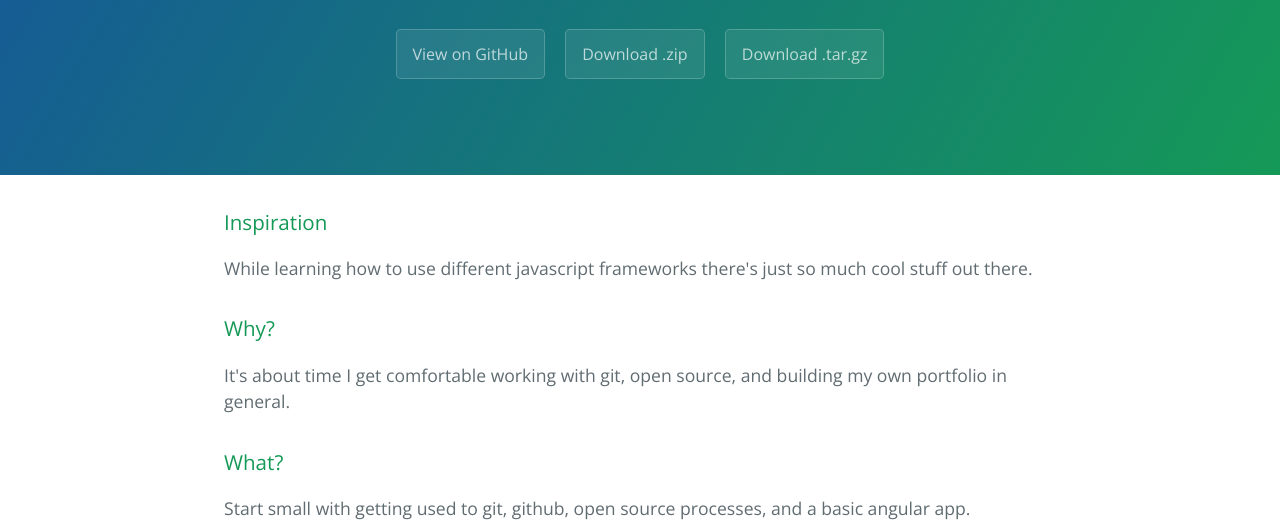
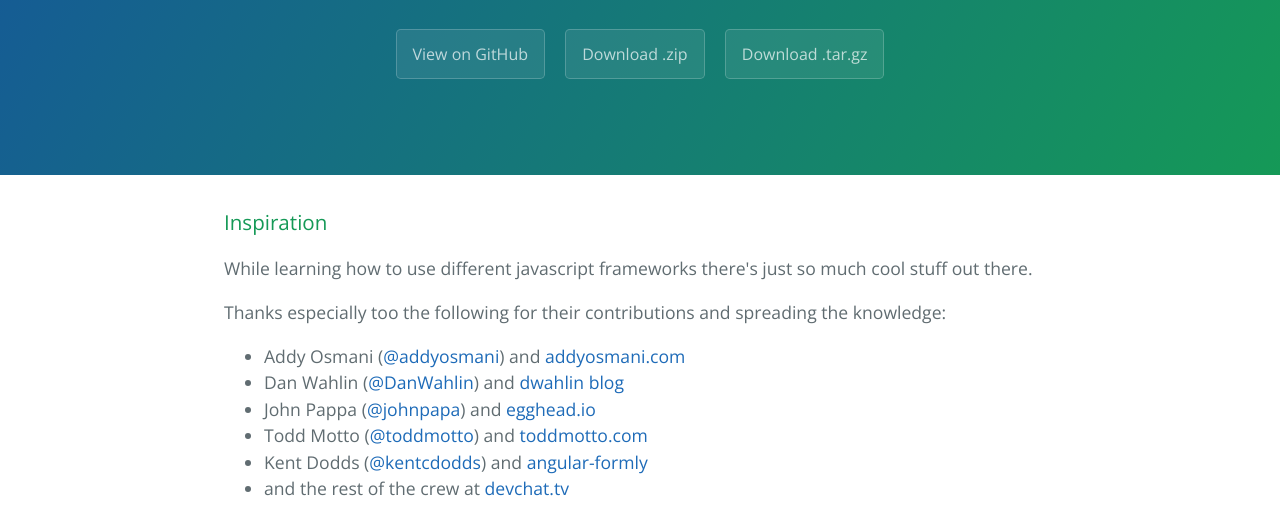
Before and after one commit to frantzyy/myTodoApp, a plain HTML site: page index.html in a window 1280 px wide. Shown: the part 208-738 px from the top of the page. Drawn offline with nearby package versions, Linux system fonts and the light colour scheme.

```diff
--- a/index.html
+++ b/index.html
@@ -22,7 +22,24 @@
       <h3>
 <a id="inspiration" class="anchor" href="#inspiration" aria-hidden="true"><span aria-hidden="true" class="octicon octicon-link"></span></a>Inspiration</h3>
 
-<p>While learning how to use different javascript frameworks there's just so much cool stuff out there.</p>
+<p>While learning how to use different javascript frameworks there's just so much cool stuff out there. </p>
+
+<p>Thanks especially too the following for their contributions and spreading the knowledge:</p>
+
+<ul>
+<li>Addy Osmani (<a href="https://github.com/addyosmani" class="user-mention">@addyosmani</a>) and <a href="http://www.addyosmani.com">addyosmani.com</a>
+</li>
+<li>Dan Wahlin (<a href="https://github.com/DanWahlin" class="user-mention">@DanWahlin</a>) and <a href="http://weblogs.asp.net/dwahlin">dwahlin blog</a>
+</li>
+<li>John Pappa (<a href="https://github.com/johnpapa" class="user-mention">@johnpapa</a>) and <a href="http://eggehad.io">egghead.io</a>
+</li>
+<li>Todd Motto (<a href="https://github.com/toddmotto" class="user-mention">@toddmotto</a>) and <a href="https://toddmotto.com/">toddmotto.com</a>
+</li>
+<li>Kent Dodds (<a href="https://github.com/kentcdodds" class="user-mention">@kentcdodds</a>) and <a href="http://angular-formly.com/#/">angular-formly</a>
+</li>
+<li>and the rest of the crew at <a href="https://devchat.tv/">devchat.tv</a>
+</li>
+</ul>
 
 <h3>
 <a id="why" class="anchor" href="#why" aria-hidden="true"><span aria-hidden="true" class="octicon octicon-link"></span></a>Why?</h3>
@@ -32,7 +49,7 @@
 <h3>
 <a id="what" class="anchor" href="#what" aria-hidden="true"><span aria-hidden="true" class="octicon octicon-link"></span></a>What?</h3>
 
-<p>Start small with getting used to git, github, open source processes, and a basic angular app.</p>
+<p>Start small with getting used to git, github, open source methods/processes, and a basic angular app. </p>
 
 <h3>
 <a id="when" class="anchor" href="#when" aria-hidden="true"><span aria-hidden="true" class="octicon octicon-link"></span></a>When?</h3>
--- a/params.json
+++ b/params.json
@@ -1,6 +1,6 @@
 {
   "name": "MyTodoApp",
   "tagline": "Learning angularJS, breezeJS, bootstrap, sass, and express.",
-  "body": "### Inspiration\r\nWhile learning how to use different javascript frameworks there's just so much cool stuff out there.\r\n\r\n### Why?\r\nIt's about time I get comfortable working with git, open source, and building my own portfolio in general.\r\n\r\n### What?\r\nStart small with getting used to git, github, open source processes, and a basic angular app.\r\n\r\n### When?\r\nThese are loose goals, let's try to go quicker than this!\r\n- May - get basic site setup\r\n- June - get basic app working\r\n- July - get full functional app working\r\n- August - add goodness (CI/CD, ??)\r\n- Sept - branch and upgrade to angular 2\r\n\r\n### Authors and Contributors\r\nSo far this is just me, Chris Frantz (@frantzyy).\r\n\r\n### Support or Contact\r\nHaving trouble with Pages? Check out our [documentation](https://help.github.com/pages) or [contact support](https://github.com/contact) and we’ll help you sort it out.\r\n",
+  "body": "### Inspiration\r\nWhile learning how to use different javascript frameworks there's just so much cool stuff out there. \r\n\r\nThanks especially too the following for their contributions and spreading the knowledge:\r\n* Addy Osmani (@addyosmani) and [addyosmani.com](http://www.addyosmani.com)\r\n* Dan Wahlin (@DanWahlin) and [dwahlin blog](http://weblogs.asp.net/dwahlin)\r\n* John Pappa (@johnpapa) and [egghead.io](http://eggehad.io)\r\n* Todd Motto (@toddmotto) and [toddmotto.com](https://toddmotto.com/)\r\n* Kent Dodds (@kentcdodds) and [angular-formly](http://angular-formly.com/#/)\r\n* and the rest of the crew at [devchat.tv](https://devchat.tv/)\r\n\r\n### Why?\r\nIt's about time I get comfortable working with git, open source, and building my own portfolio in general.\r\n\r\n### What?\r\nStart small with getting used to git, github, open source methods/processes, and a basic angular app. \r\n\r\n### When?\r\nThese are loose goals, let's try to go quicker than this!\r\n- May - get basic site setup\r\n- June - get basic app working\r\n- July - get full functional app working\r\n- August - add goodness (CI/CD, ??)\r\n- Sept - branch and upgrade to angular 2\r\n\r\n### Authors and Contributors\r\nSo far this is just me, Chris Frantz (@frantzyy).\r\n\r\n### Support or Contact\r\nHaving trouble with Pages? Check out our [documentation](https://help.github.com/pages) or [contact support](https://github.com/contact) and we’ll help you sort it out.",
   "note": "Don't delete this file! It's used internally to help with page regeneration."
 }
```
